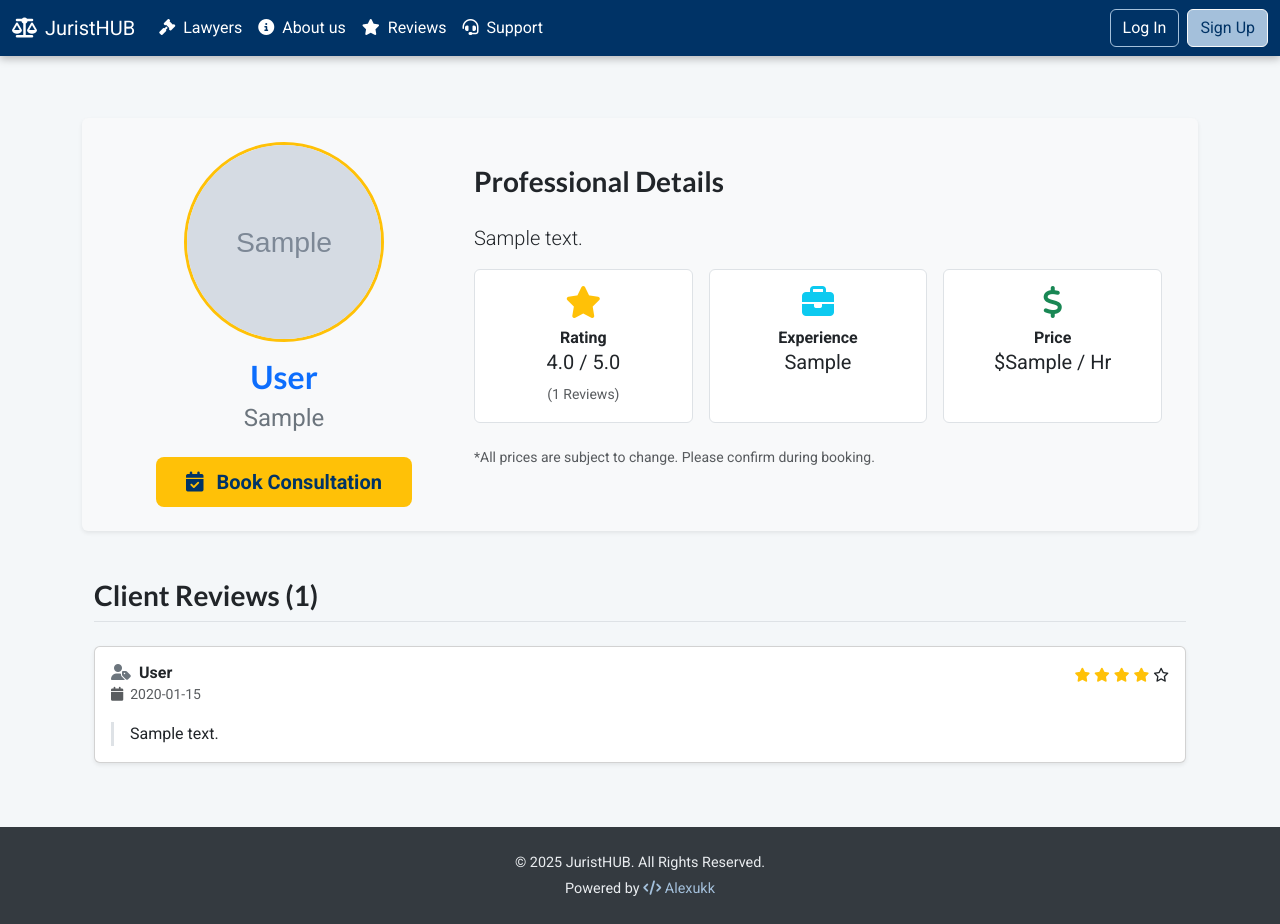
After one commit to Alexukk/juristHUB, a Flask app: page /lawyer/1 in a window 1280 px wide. The commit adds this page. Run offline with Flask 3, Linux system fonts and the light colour scheme; tables that the repository leaves empty hold one stand-in row (values such as "Sample post"); grey boxes marked "Sample" are stand-in pictures; some libraries are stand-ins or nearby versions.

Commit message:
Page and route for a single lawyer added

```diff
--- a/app.py
+++ b/app.py
@@ -253,6 +253,7 @@ def sign_up():
         session['email'] = email
         session['status'] = new_user.status
         session['user_id'] = new_user.id
+        session['balance'] = 0
 
         flash("Registration successful and logged in!", 'success')
 
@@ -265,10 +266,69 @@ def admin_panel():
     print("ROUTE: Accessing admin_panel.")
     return "Admin Panel - Coming Soon"
 
-@app.route('/lawyer-page/<int:lawyer_id>')
+
+@app.route('/lawyer/<int:lawyer_id>')
 def lawyer_page(lawyer_id):
-    return 'Lawqed'
+    print(f"ROUTE: Accessing profile for Lawyer ID: {lawyer_id}")
 
+    try:
+
+        avg_rating = func.avg(Review.rating).label('average_rating')
+        count_reviews = func.count(Review.id).label('review_count')
+
+        query = (
+            db.select(User, avg_rating, count_reviews)
+            .filter(User.id == lawyer_id, User.status == 'Lawyer')
+            # LEFT JOIN для включения юристов без отзывов
+            .join(Review, User.id == Review.lawyer_user_id, isouter=True)
+            .group_by(User.id)
+        )
+
+        result = db.session.execute(query).first()
+
+        if not result:
+            print(f"FAIL: Lawyer ID {lawyer_id} not found.")
+            return "Error 404: Lawyer not found.", 404
+
+        lawyer_obj, rating_val, count_val = result
+
+        lawyer_data = lawyer_obj.to_dict_lawyer(
+            rating=rating_val,
+            reviews_count=count_val
+        )
+
+
+        reviews_query = (
+            db.select(Review)
+            .filter(Review.lawyer_user_id == lawyer_id)
+            .options(db.joinedload(Review.client))
+            .order_by(Review.date.desc())
+        )
+
+        reviews_objects = db.session.execute(reviews_query).scalars().all()
+
+        reviews_list = [review.to_dict() for review in reviews_objects]
+
+        print(f"✅ Lawyer profile loaded: {lawyer_data['fullname']}, Reviews shown: {len(reviews_list)}")
+
+        return render_template(
+            'lawyer_profile.html',
+            lawyer=lawyer_data,
+            reviews=reviews_list,
+            booking_endpoint=url_for('book_consultation', lawyer_id=lawyer_data['id'])
+        )
+
+    except Exception as e:
+        print(f"❌ CRITICAL ERROR accessing lawyer profile: {e}")
+        return "Internal Server Error", 500
+
+
+@app.route('/book-consultation/<int:lawyer_id>')
+@login_required
+def book_consultation(lawyer_id):
+
+
+    return redirect('/')
 
 
 @app.route('/user/dashboard/<int:user_id>')
--- a/models.py
+++ b/models.py
@@ -83,7 +83,6 @@ class Review(db.Model):
             'id': self.id,
             'user_name': client_name,
             'lawyer_name': lawyer_info,
-
             'date': self.date.strftime('%Y-%m-%d') if self.date else None,
 
             'text': self.text,
--- a/templates/base.html
+++ b/templates/base.html
@@ -5,7 +5,7 @@
     <meta name="viewport" content="width=device-width, initial-scale=1.0">
 
     <link href="https://cdn.jsdelivr.net/npm/bootstrap@5.3.0/dist/css/bootstrap.min.css" rel="stylesheet">
-
+    <link rel="icon" type="image/png" href="/static/img/logo.png">
     <link rel="stylesheet" href="https://cdnjs.cloudflare.com/ajax/libs/font-awesome/6.5.2/css/all.min.css"
           integrity="sha512-SnH5WK+bZxgPHs44uWIX+LLJAJ9/2PkPKZ5QiAj6Ta86w+fsb2TkcmfRyVX3pBnMFcV7oQPJkl9QevSCWr3W6A=="
           crossorigin="anonymous"
@@ -79,13 +79,15 @@
     <footer class="footer mt-auto">
         <div class="container">
             <p class="mb-1">&copy; 2025 JuristHUB. All Rights Reserved.</p>
+
             <p class="mb-0">Powered by
-                <a href="https://github.com/Alexukk" target="_blank" rel="noopener noreferrer">Alexukk</a>
+
+                <a href="https://github.com/Alexukk" target="_blank" rel="noopener noreferrer"><i class="fa-solid fa-code"></i> Alexukk</a>
             </p>
         </div>
     </footer>
 
-
+    <script src="https://kit.fontawesome.com/a924c282fb.js" crossorigin="anonymous"></script>
     <script src="https://cdn.jsdelivr.net/npm/bootstrap@5.3.0/dist/js/bootstrap.bundle.min.js"></script>
 </body>
 </html>
--- /dev/null
+++ b/templates/lawyer_profile.html
@@ -0,0 +1,103 @@
+{% extends "base.html" %}
+
+{% block title %}Profile: {{ lawyer.fullname }} ({{ lawyer.specialization }}){% endblock %}
+
+{% block content %}
+
+<div class="container py-5">
+
+    <div class="row mb-5 align-items-center bg-light p-4 rounded shadow-sm">
+
+        <div class="col-md-4 text-center mb-4 mb-md-0">
+            <img src="{{ lawyer.photo_url or 'https://via.placeholder.com/200' }}"
+                 alt="{{ lawyer.fullname }} photo"
+                 class="img-fluid rounded-circle mb-3 border border-warning border-3"
+                 style="width: 200px; height: 200px; object-fit: cover;">
+
+            <h2 class="fw-bold text-primary">{{ lawyer.fullname }}</h2>
+            <h4 class="text-secondary">{{ lawyer.specialization }}</h4>
+
+            <a href="{{ booking_url }}" class="btn btn-warning btn-lg fw-bold mt-3">
+                <i class="fas fa-calendar-check me-2"></i> Book Consultation
+            </a>
+        </div>
+
+        <div class="col-md-8">
+            <h3 class="mb-4">Professional Details</h3>
+
+            <p class="lead">{{ lawyer.description }}</p>
+
+            <div class="row row-cols-1 row-cols-md-3 g-3 mb-4">
+                <div class="col">
+                    <div class="p-3 border rounded text-center h-100 bg-white">
+                        <i class="fas fa-star fa-2x text-warning mb-2"></i>
+                        <p class="mb-0 fw-bold">Rating</p>
+                        <h5 class="text-dark">{{ lawyer.rating | default('N/A') | round(1) }} / 5.0</h5>
+                        <small class="text-muted">({{ lawyer.reviews_count | default(0) }} Reviews)</small>
+                    </div>
+                </div>
+
+                <div class="col">
+                    <div class="p-3 border rounded text-center h-100 bg-white">
+                        <i class="fas fa-briefcase fa-2x text-info mb-2"></i>
+                        <p class="mb-0 fw-bold">Experience</p>
+                        <h5 class="text-dark">{{ lawyer.experience or 'N/A' }}</h5>
+                    </div>
+                </div>
+
+                <div class="col">
+                    <div class="p-3 border rounded text-center h-100 bg-white">
+                        <i class="fas fa-dollar-sign fa-2x text-success mb-2"></i>
+                        <p class="mb-0 fw-bold">Price</p>
+                        <h5 class="text-dark">${{ lawyer.price or 'N/A' }} / Hr</h5>
+                    </div>
+                </div>
+            </div>
+
+            <p class="text-muted small">*All prices are subject to change. Please confirm during booking.</p>
+        </div>
+    </div>
+
+    <h3 class="mt-5 mb-4 border-bottom pb-2">Client Reviews ({{ reviews|length }})</h3>
+
+    {% if reviews %}
+        {% for review in reviews %}
+            <div class="card mb-3 shadow-sm">
+                <div class="card-body">
+                    <div class="d-flex justify-content-between align-items-start">
+                        <div>
+                            <h6 class="fw-bold mb-0">
+                                <i class="fas fa-user-tag me-2 text-secondary"></i>{{ review.user_name }}
+                            </h6>
+                            <small class="text-muted"><i class="fa-solid fa-calendar"></i>&nbsp;  {{ review.date }}</small>
+                        </div>
+
+                        <div>
+                            {% set safe_rating = review.rating | default(0) | int %}
+                            {% for i in range(5) %}
+                                {% if i < safe_rating %}
+                                    <i class="fas fa-star text-warning small"></i>
+                                {% else %}
+                                    <i class="far fa-star text-warning-subtle small"></i>
+                                {% endif %}
+                            {% endfor %}
+                        </div>
+                    </div>
+
+                    <p class="card-text mt-3 border-start border-3 ps-3">{{ review.text }}</p>
+                </div>
+            </div>
+        {% endfor %}
+
+
+
+    {% else %}
+        <div class="alert alert-info text-center">
+            <i class="fas fa-info-circle me-2"></i> This lawyer has not yet received any reviews.
+        </div>
+
+    {% endif %}
+
+</div>
+
+{% endblock %}
--- a/templates/logout.html
+++ b/templates/logout.html
@@ -28,7 +28,7 @@
                                     Logout
                                 </button>
                                 <hr>
-                                <a href="{{ url_for('index') }}" class="btn btn-primary btn-lg w-100 fw-bold shadow-sm">Back to main</a>
+                                <a href="{{ url_for('user_dashboard', user_id=session['user_id']) }}" class="btn btn-primary btn-lg w-100 fw-bold shadow-sm">Back to profile</a>
                             </form>
                             <hr class="my-4">
 
--- a/templates/reviews.html
+++ b/templates/reviews.html
@@ -51,8 +51,10 @@
 
                                 <p class="small mb-0 text-secondary">
                                     <i class="fas fa-gavel me-1"></i> Reviewed for:
-                                    <i class="fa-solid fa-user-tie"></i>
-                                    <span class="fw-bold">{{ review.lawyer_name }}</span>
+                                    <a href="{{ url_for('lawyer_page', lawyer_id=review.id) }}" class="text-dark">
+                                        <i class="fa-solid fa-user-tie"></i>
+                                        <span class="fw-bold">{{ review.lawyer_name }}</span>
+                                    </a>
                                 </p>
 
                             </div>
--- a/templates/user_dashboard.html
+++ b/templates/user_dashboard.html
@@ -35,7 +35,7 @@
                     Your Balance:
                     <span class="fw-bold text-warning">
                         <i class="fa-solid fa-dollar-sign"></i>
-                        {{ "%.2f" | format(session['balance']) }}
+                        {{ "%.2f" | format(session['balance'] | float) }}
                     </span>
                 </h3>
                 <a href="/wallet/topup" class="btn btn-success btn-sm shadow">
```
Also changed, not shown: templates/lawyer_page.html (deleted, +0 -81 lines), static/img/logo.png (added).
